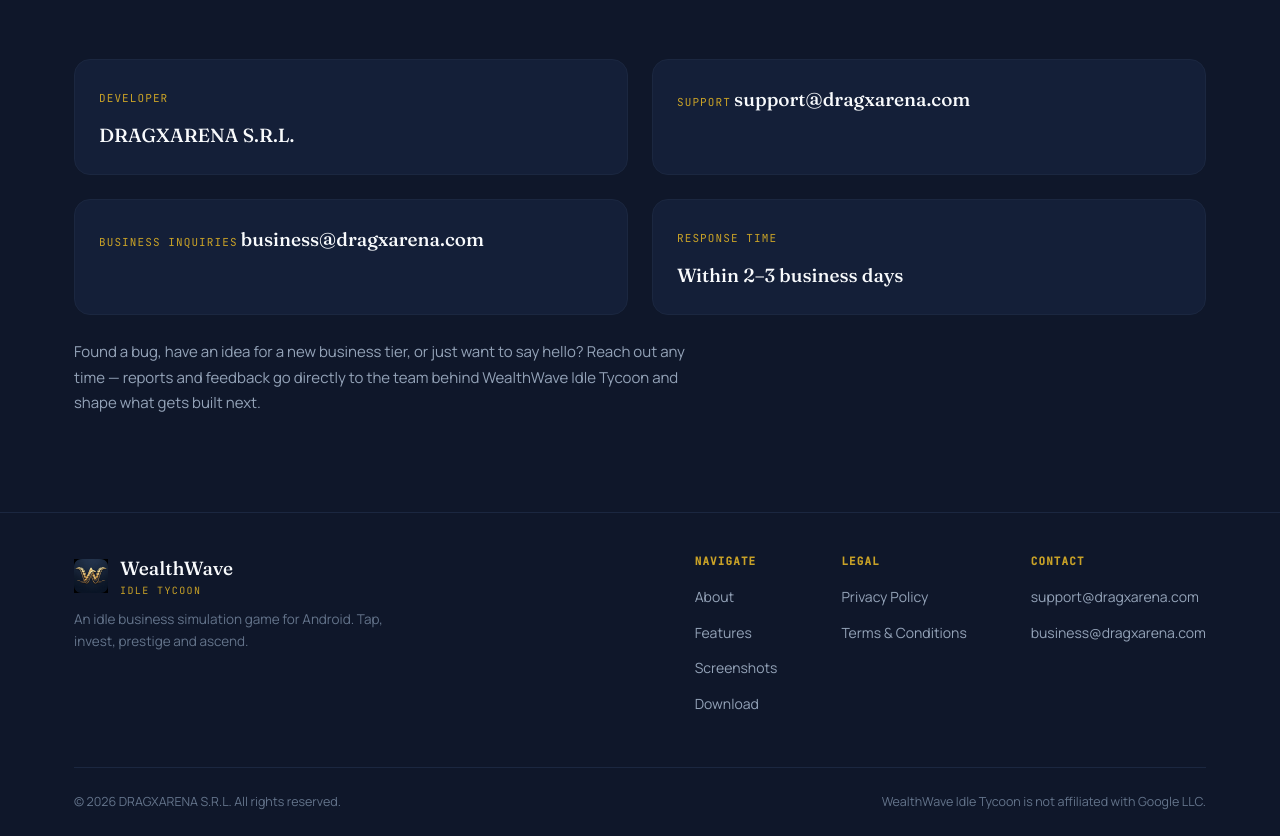
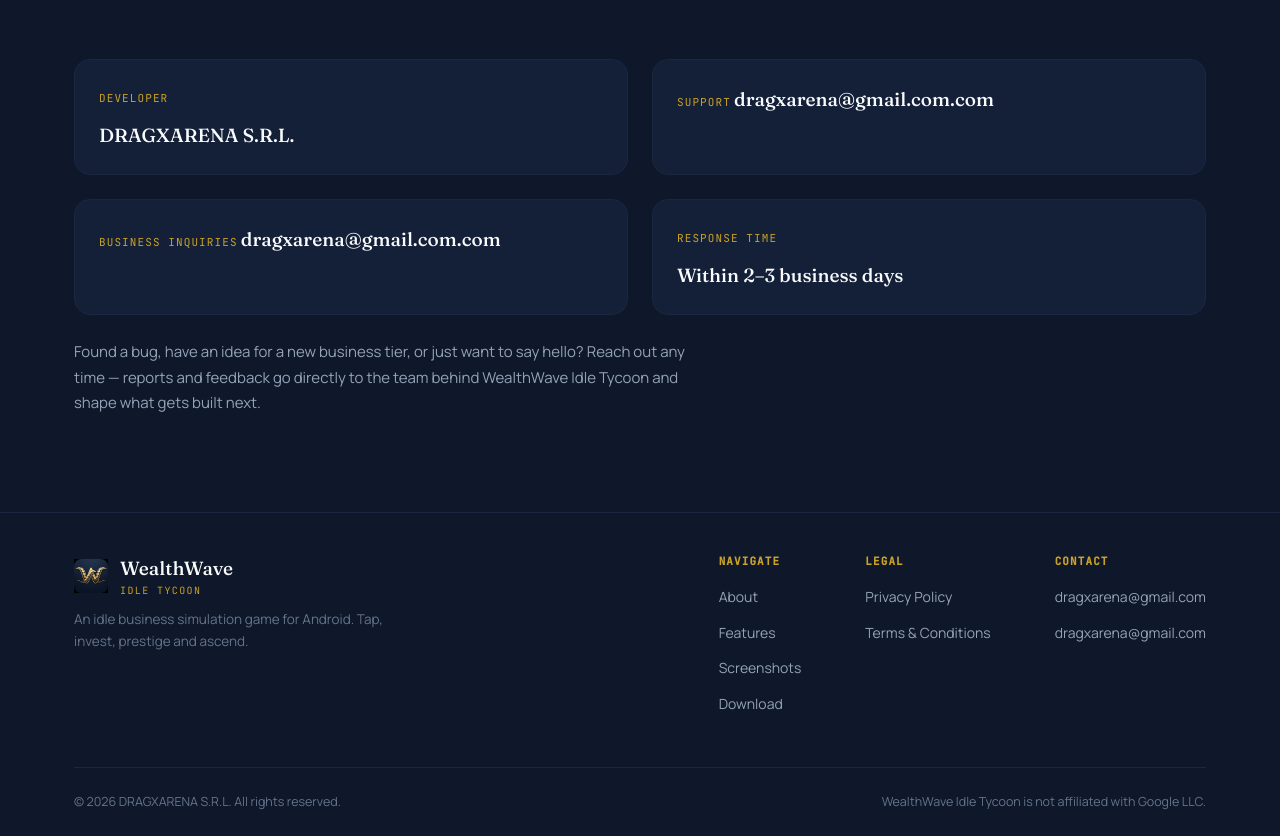
Before and after one commit to MihaiDrg/WealthWaveTycoon, a plain HTML site: page index.html in a window 1280 px wide. Shown: the part 5738-6574 px from the top of the page. Drawn offline with Linux system fonts and the light colour scheme.

Commit message:
Change contact emails to dragxarena@gmail.com
Updated contact email addresses for support and business inquiries.

```diff
--- a/index.html
+++ b/index.html
@@ -349,11 +349,11 @@
           </div>
           <div class="contact-card">
             <span class="contact-label">Support</span>
-            <a class="contact-value" href="mailto:support@dragxarena.com">support@dragxarena.com</a>
+            <a class="contact-value" href="mailto:dragxarena@gmail.com">dragxarena@gmail.com.com</a>
           </div>
           <div class="contact-card">
             <span class="contact-label">Business inquiries</span>
-            <a class="contact-value" href="mailto:business@dragxarena.com">business@dragxarena.com</a>
+            <a class="contact-value" href="mailto:dragxarena@gmail.com.com">dragxarena@gmail.com.com</a>
           </div>
           <div class="contact-card">
             <span class="contact-label">Response time</span>
@@ -405,8 +405,8 @@
           <div class="footer-col">
             <h4>Contact</h4>
             <ul>
-              <li><a href="mailto:support@dragxarena.com">support@dragxarena.com</a></li>
-              <li><a href="mailto:business@dragxarena.com">business@dragxarena.com</a></li>
+              <li><a href="mailto:dragxarena@gmail.com">dragxarena@gmail.com</a></li>
+              <li><a href="mailto:dragxarena@gmail.com">dragxarena@gmail.com</a></li>
             </ul>
           </div>
         </div>
```
